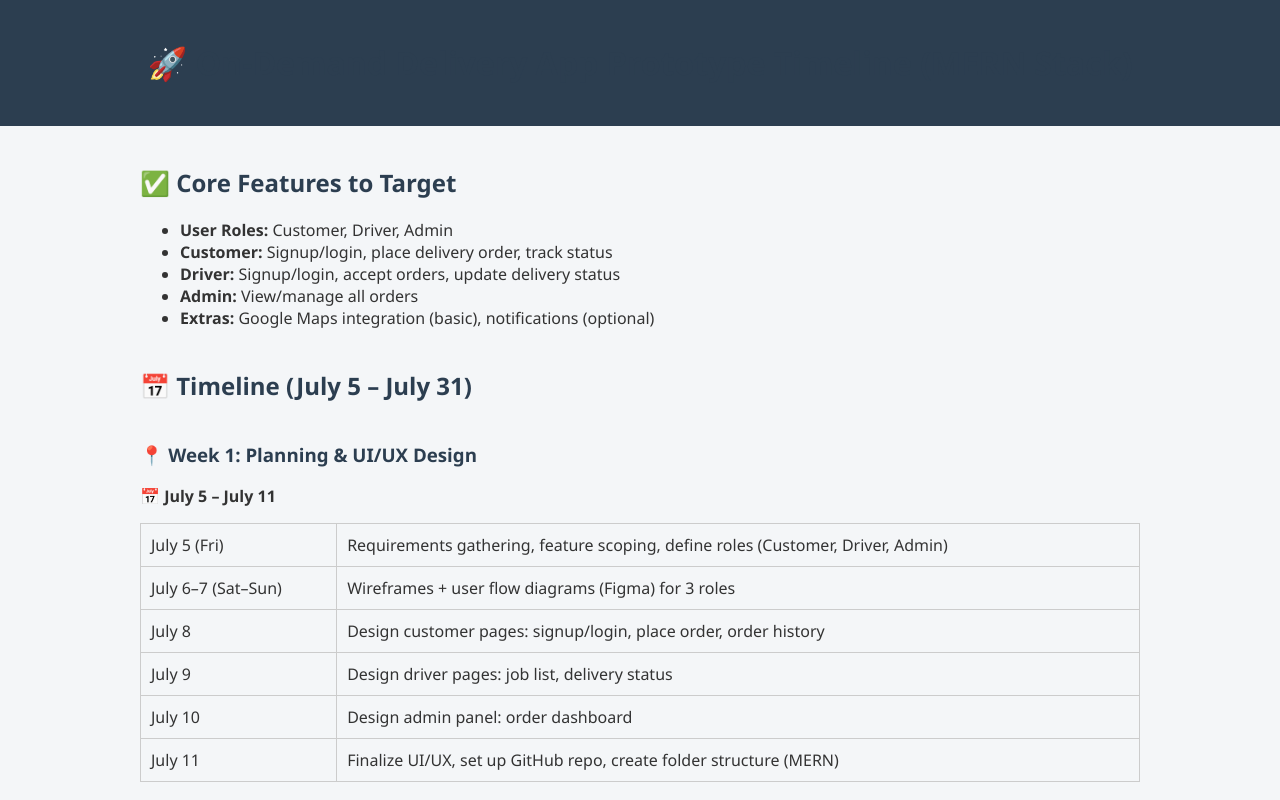
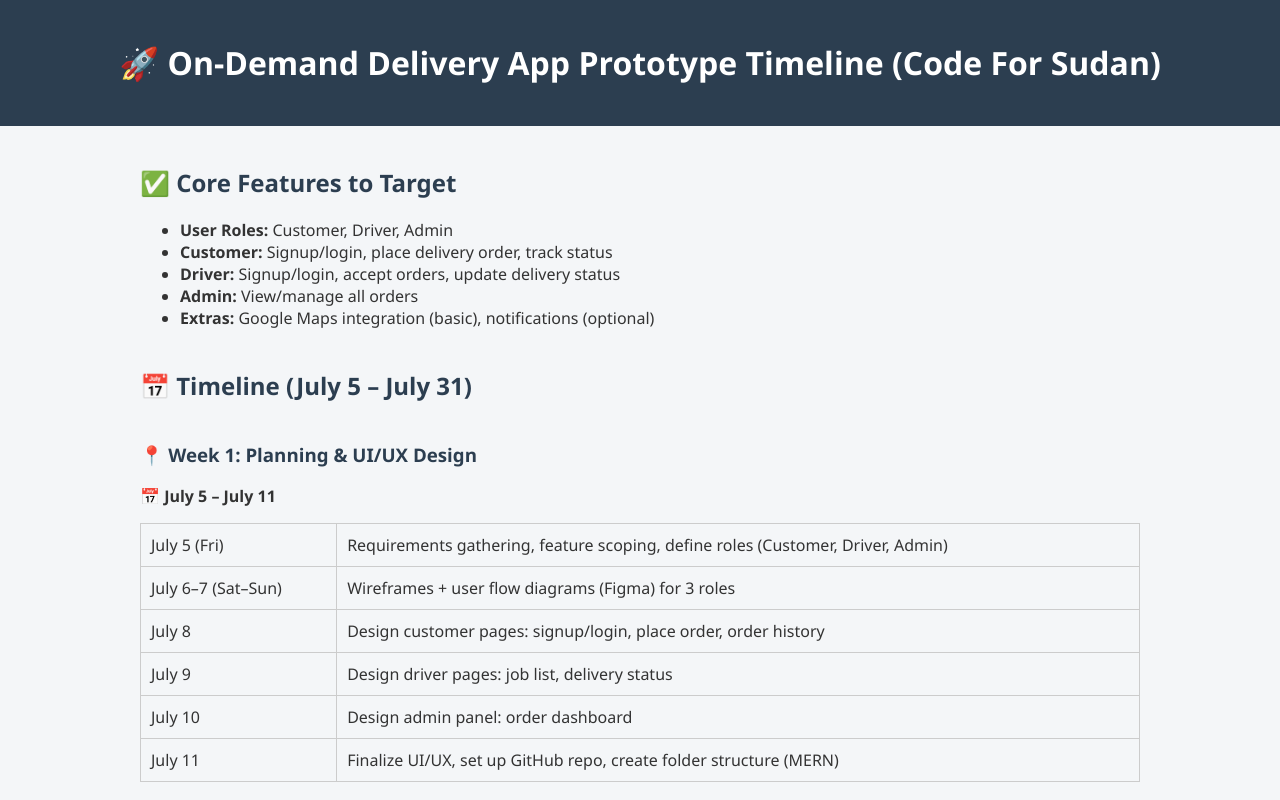
Before and after one commit to aligotmelody/hackathon_time_line, a plain HTML site: page index.html in a window 1280 px wide. Shown: the top 800 px of the page. Drawn offline with Linux system fonts and the light colour scheme.

Commit message:
Update index.html
changing the navbar h1 to white

```diff
--- a/index.html
+++ b/index.html
@@ -67,7 +67,7 @@
 <body>
 
 <header>
-  <h1>🚀 On-Demand Delivery App Prototype Timeline (MERN Stack)</h1>
+  <h1 style=color:white;>🚀 On-Demand Delivery App Prototype Timeline (Code For Sudan)</h1>
 </header>
 
 <main>
```
